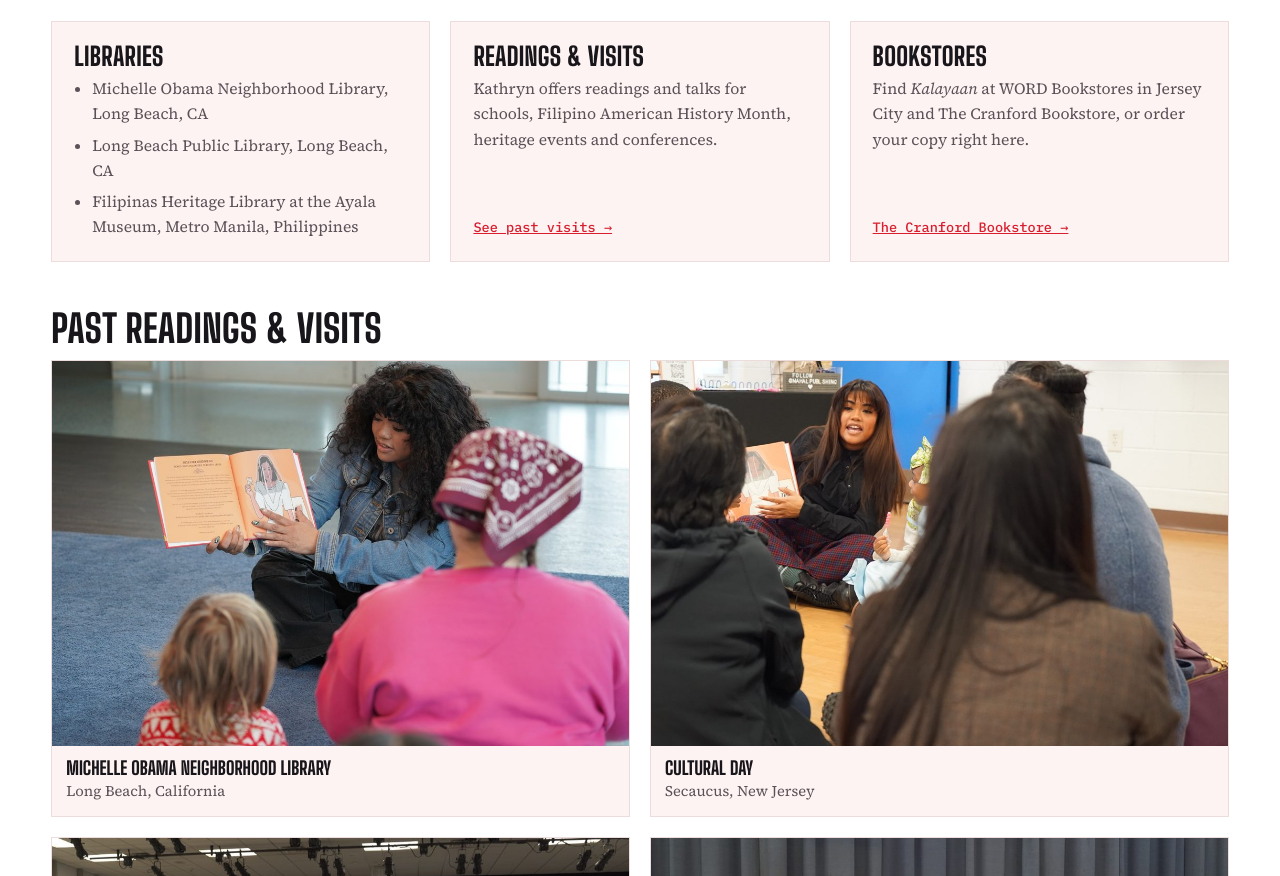
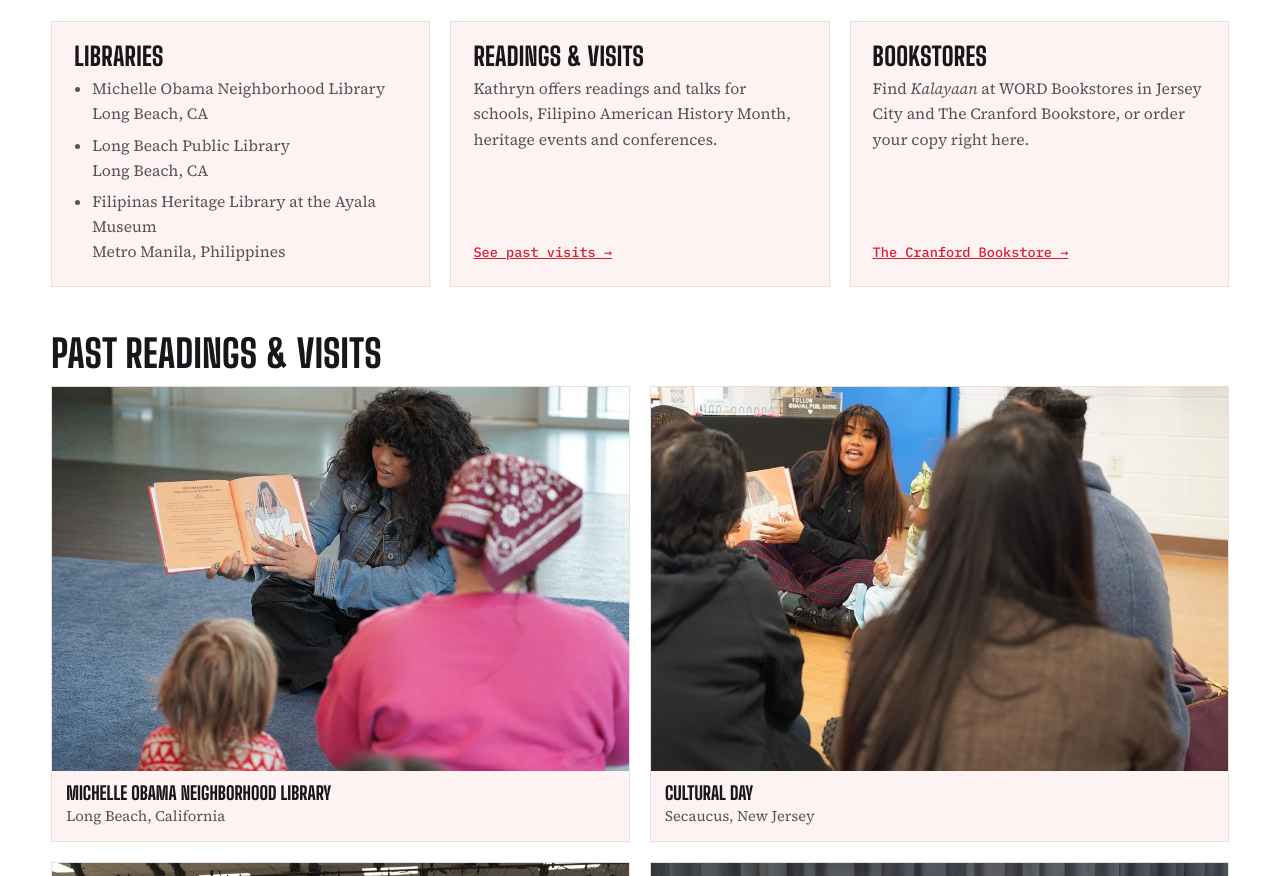
Before and after one commit to thekatosphere/Kalayaan, a plain HTML site: page index.html in a window 1280 px wide. Shown: the part 4140-5016 px from the top of the page. Drawn offline with Linux system fonts and the light colour scheme.

Commit message:
Add files via upload

```diff
--- a/index.html
+++ b/index.html
@@ -262,7 +262,7 @@ footer .wrap{display:flex;flex-direction:column;align-items:center;text-align:ce
       <div class="eyebrow">For schools, libraries and communities</div>
       <h2 style="font-size:clamp(2.4rem,5vw,3.6rem);font-weight:800;text-transform:uppercase;margin-top:12px">Bring Kalayaan to your readers</h2>
       <div class="cards">
-        <div class="card"><h3>Libraries</h3><ul style="margin:0;padding-left:18px;color:var(--muted);font-size:.98rem;display:flex;flex-direction:column;gap:6px"><li>Michelle Obama Neighborhood Library, Long Beach, CA</li><li>Long Beach Public Library, Long Beach, CA</li><li>Filipinas Heritage Library at the Ayala Museum, Metro Manila, Philippines</li></ul></div>
+        <div class="card"><h3>Libraries</h3><ul style="margin:0;padding-left:18px;color:var(--muted);font-size:.98rem;display:flex;flex-direction:column;gap:6px"><li>Michelle Obama Neighborhood Library<br>Long Beach, CA</li><li>Long Beach Public Library<br>Long Beach, CA</li><li>Filipinas Heritage Library at the Ayala Museum<br>Metro Manila, Philippines</li></ul></div>
         <div class="card"><h3>Readings &amp; visits</h3><p>Kathryn offers readings and talks for schools, Filipino American History Month, heritage events and conferences.</p><a href="#events">See past visits →</a></div>
         <div class="card"><h3>Bookstores</h3><p>Find <em>Kalayaan</em> at WORD Bookstores in Jersey City and The Cranford Bookstore, or order your copy right here.</p><a href="https://thecranfordbookstore.com/products/kalayaan-filipina-heroines-of-world-war-ii" target="_blank" rel="noopener">The Cranford Bookstore →</a></div>
       </div>
```
